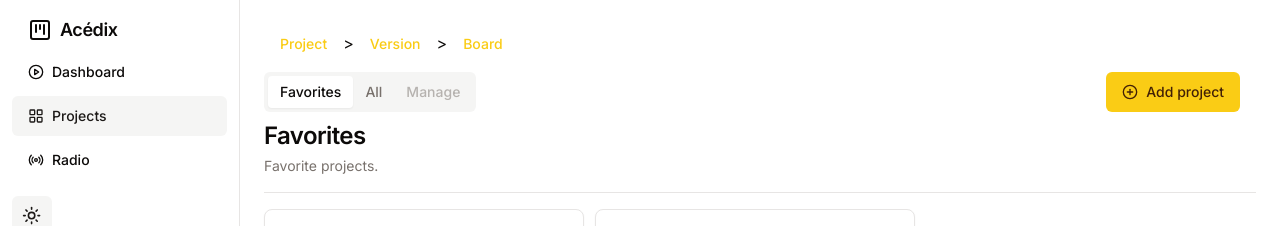
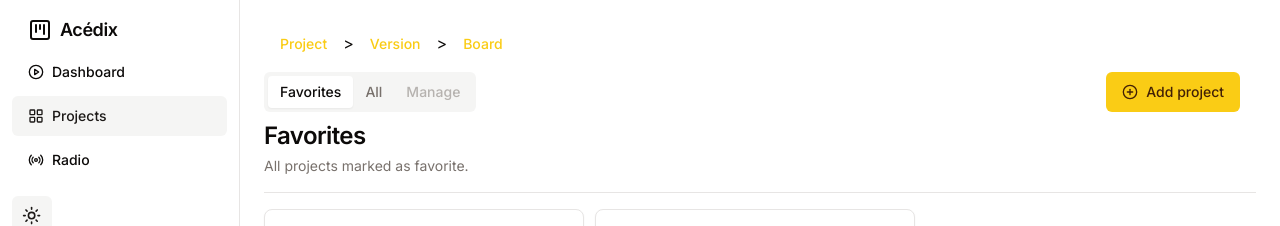
Before and after one commit to lorenzo-237/acedix-app, a Next.js app: page /projects in a window 1280 px wide. Shown: the top 226 px of the page. Built offline with nearby package versions, Linux system fonts and the light colour scheme.

Commit message:
replace by AcedixTitleSep

```diff
--- a/src/app/projects/page.tsx
+++ b/src/app/projects/page.tsx
@@ -2,8 +2,8 @@
 
 import AddProjectButton from '@/components/projects/add-project-button';
 import { ProjectCard } from '@/components/projects/project-card';
-import { Separator } from '@/components/ui/separator';
 import { Tabs, TabsContent, TabsList, TabsTrigger } from '@/components/ui/tabs';
+import AcedixTitleWithSeparator from '@/components/utils/acedix-title-with-sep';
 import useProjects from '@/hooks/useProject';
 
 export default function Projects() {
@@ -25,13 +25,7 @@ export default function Projects() {
           </div>
         </div>
         <TabsContent value='favorites'>
-          <div className='flex items-center justify-between'>
-            <div className='space-y-1'>
-              <h2 className='text-2xl font-semibold tracking-tight'>Favorites</h2>
-              <p className='text-sm text-muted-foreground'>Favorite projects.</p>
-            </div>
-          </div>
-          <Separator className='my-4' />
+          <AcedixTitleWithSeparator title='Favorites' description='All projects marked as favorite.' />
           <ul className='grid md:grid-cols-2 lg:grid-cols-3 gap-y-2'>
             {projects
               .filter((project) => project.isFavorite)
@@ -43,13 +37,7 @@ export default function Projects() {
           </ul>
         </TabsContent>
         <TabsContent value='all'>
-          <div className='flex items-center justify-between'>
-            <div className='space-y-1'>
-              <h2 className='text-2xl font-semibold tracking-tight'>All</h2>
-              <p className='text-sm text-muted-foreground'>All projects where you belong to.</p>
-            </div>
-          </div>
-          <Separator className='my-4' />
+          <AcedixTitleWithSeparator title='All' description='All projects where you belong to.' />
           <ul className='grid md:grid-cols-2 lg:grid-cols-3 gap-y-2'>
             {projects.map((project) => (
               <li key={project.id}>
```
